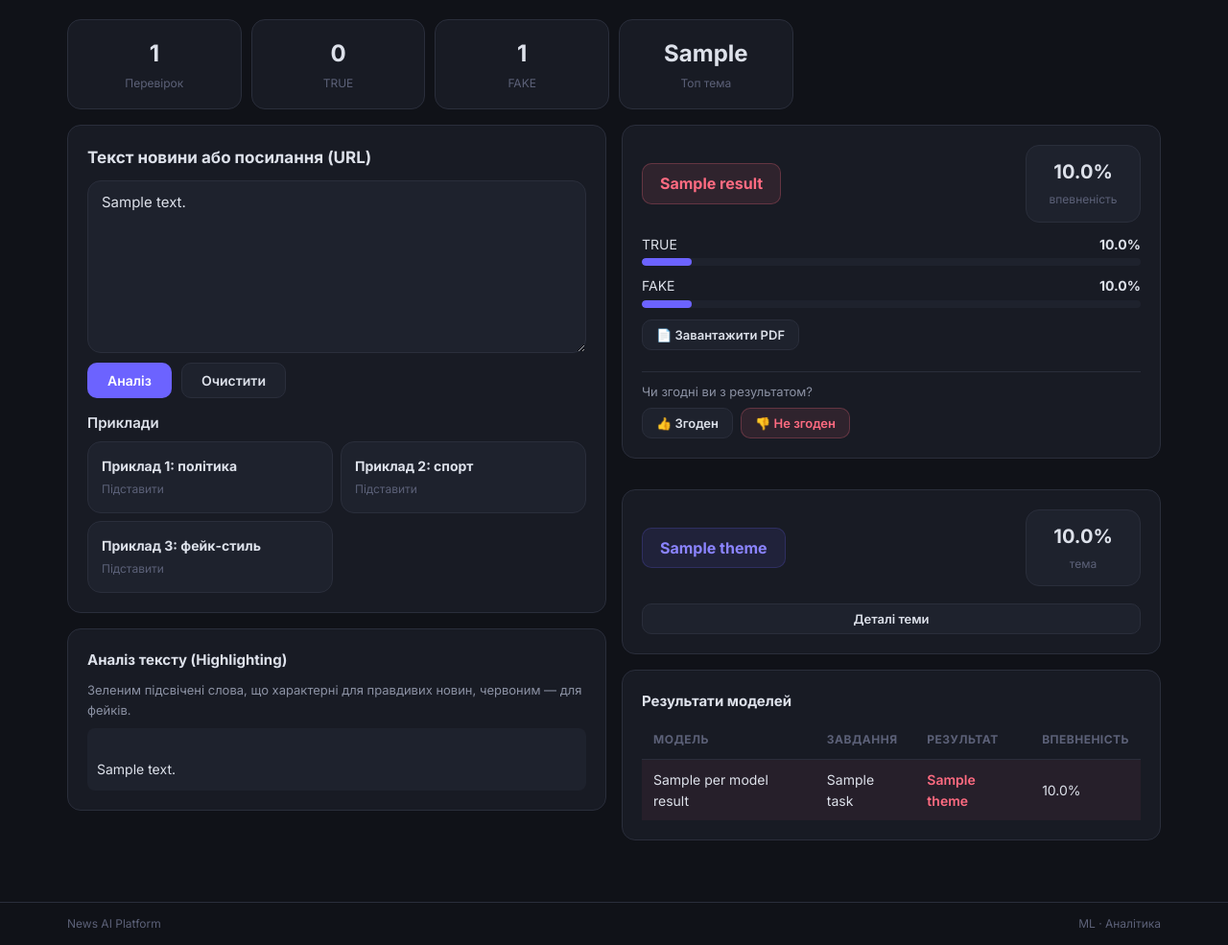
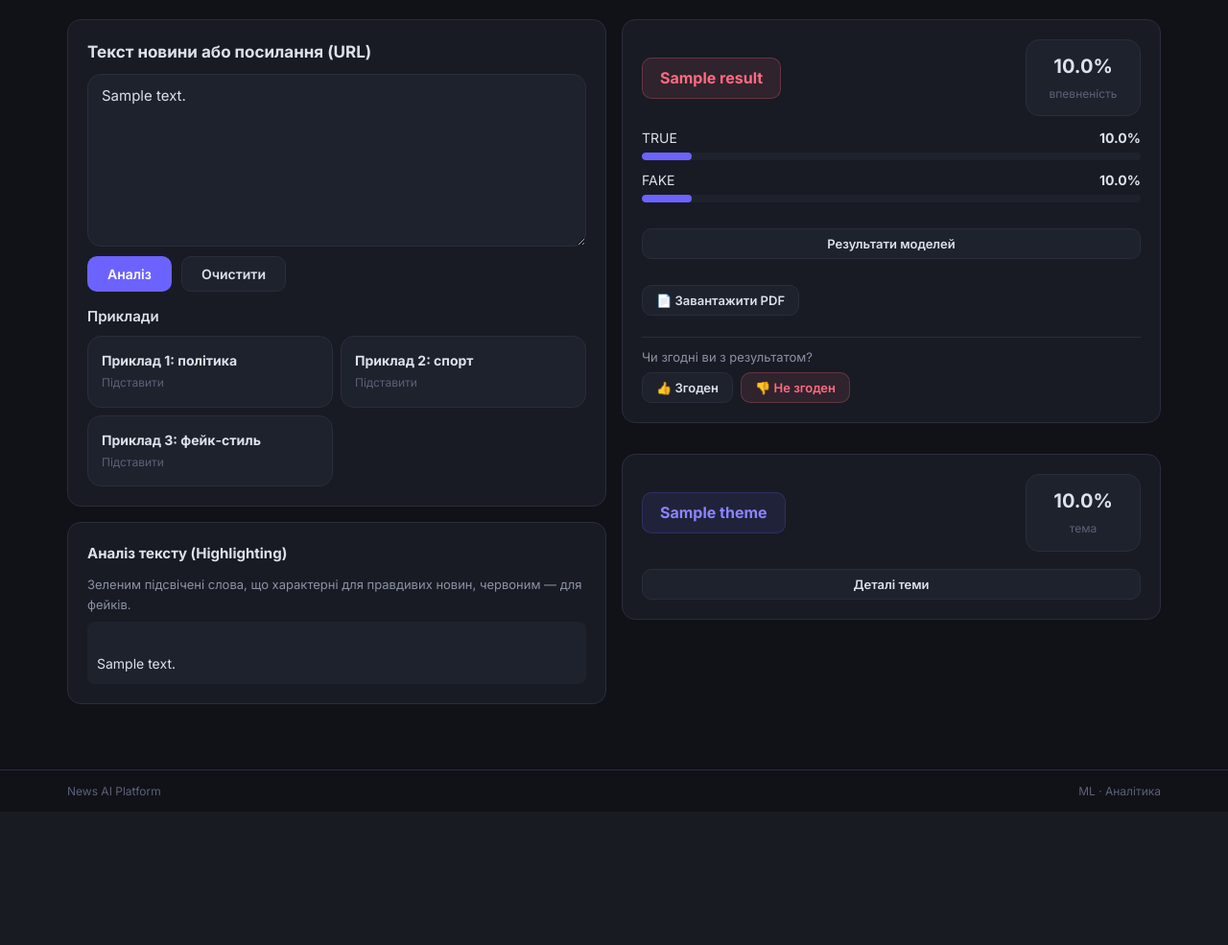
Before and after one commit to yatsenq/Course-Work, a Flask app: template Deployment/flask_app/templates/dashboard.html in a window 1280 px wide. Shown: the part 57-1042 px from the top of the page at 96% size. After the commit the page ends 886 px from the top, so only its background shows below. Run offline with Flask 3, Linux system fonts and the light colour scheme; a user stored in the database is signed in; tables that the repository leaves empty hold one stand-in row (values such as "Sample post"); the template is opened without the code that fills it: most values are stand-ins (such as "Sample title", 1, 10 or a date in 2020); some libraries are stand-ins or nearby versions.

Commit message:
feat: redesign dashboard layout and add full-text search to history

```diff
--- a/Deployment/flask_app/templates/dashboard.html
+++ b/Deployment/flask_app/templates/dashboard.html
@@ -1,15 +1,6 @@
 {% extends 'base.html' %}
 {% block title %}Аналіз · News AI{% endblock %}
 {% block content %}
-
-{% if current_user.is_authenticated %}
-<div class="stats">
-<div class="stat-i"><strong>{{ stats.total if stats else 0 }}</strong><span>Перевірок</span></div>
-<div class="stat-i"><strong>{{ stats.true_count if stats else 0 }}</strong><span>TRUE</span></div>
-<div class="stat-i"><strong>{{ stats.fake_count if stats else 0 }}</strong><span>FAKE</span></div>
-<div class="stat-i"><strong>{{ stats.top_theme if stats else '—' }}</strong><span>Топ тема</span></div>
-</div>
-{% endif %}
 
 <div class="dash-grid">
 <div class="dash-left">
@@ -32,6 +23,8 @@
 </div>
 {% endif %}
 </div>
+
+
 
 {% if result and result.fake_markers %}
 <div class="c" style="margin-bottom: 20px;">
@@ -75,7 +68,24 @@ document.addEventListener('DOMContentLoaded', () => {
 <div class="mr"><div class="mr-top"><span>TRUE</span><strong>{{ '%.1f'|format(result.prob_true * 100) }}%</strong></div><div class="meter"><span style="width:{{ result.prob_true * 100 }}%"></span></div></div>
 <div class="mr"><div class="mr-top"><span>FAKE</span><strong>{{ '%.1f'|format(result.prob_fake * 100) }}%</strong></div><div class="meter"><span style="width:{{ result.prob_fake * 100 }}%"></span></div></div>
 </div>
-<form method="post" action="{{ url_for('download_report') }}">
+
+{% if result.per_model_results %}
+<button type="button" class="btn btn-s btn-sm detail-toggle" id="dt-model" style="margin-top: 15px;">Результати моделей</button>
+<div class="detail-box hidden" id="dp-model" style="margin-top: 10px;">
+<div class="tw"><table>
+<thead><tr><th style="text-align:left">Модель</th><th style="text-align:left">Завдання</th><th style="text-align:left">Результат</th><th style="text-align:right">Впевненість</th></tr></thead>
+<tbody>
+{% for m in result.per_model_results %}
+<tr class="row-{{ 't' if (m.task == 'fake' and m.fake_label == 'TRUE') else 'f' }}">
+<td style="text-align:left">{{ m.name }}</td><td style="text-align:left">{{ m.task }}</td>
+<td style="text-align:left">{% if m.task == 'fake' %}<strong>{{ m.fake_label }}</strong>{% else %}{{ m.theme }}{% endif %}</td>
+<td style="text-align:right">{% if m.task == 'fake' %}{{ '%.1f'|format(m.fake_confidence * 100) }}%{% else %}{{ '%.1f'|format(m.theme_confidence * 100) }}%{% endif %}</td>
+</tr>{% endfor %}
+</tbody></table></div>
+</div>
+{% endif %}
+
+<form method="post" action="{{ url_for('download_report') }}" style="margin-top: 15px;">
 <input type="hidden" name="analysis_json" value="{{ result | tojson | forceescape }}">
 <button type="submit" class="btn btn-s btn-sm">📄 Завантажити PDF</button>
 </form>
@@ -121,22 +131,6 @@ document.getElementById('feedback-form')?.addEventListener('submit', function(e)
 </div>
 </div>
 
-{% if result.per_model_results %}
-<div class="c anim-in">
-<h3 style="font-size:15px;margin-bottom:10px">Результати моделей</h3>
-<div class="tw"><table>
-<thead><tr><th>Модель</th><th>Завдання</th><th>Результат</th><th>Впевненість</th></tr></thead>
-<tbody>
-{% for m in result.per_model_results %}
-<tr class="row-{{ 't' if (m.task == 'fake' and m.fake_label == 'TRUE') else 'f' }}">
-<td>{{ m.name }}</td><td>{{ m.task }}</td>
-<td>{% if m.task == 'fake' %}{{ m.fake_label }}{% else %}{{ m.theme }}{% endif %}</td>
-<td>{% if m.task == 'fake' %}{{ '%.1f'|format(m.fake_confidence * 100) }}%{% else %}{{ '%.1f'|format(m.theme_confidence * 100) }}%{% endif %}</td>
-</tr>{% endfor %}
-</tbody></table></div>
-</div>
-{% endif %}
-
 {% else %}
 <div class="c ph"><strong>Результат з'явиться тут</strong>Введіть текст новини або вставте посилання та натисніть «Аналіз»</div>
 {% endif %}
@@ -144,16 +138,46 @@ document.getElementById('feedback-form')?.addEventListener('submit', function(e)
 </div>
 </div>
 
-<div class="ov" id="ov"><div class="sp"></div><p>Аналізуємо…</p></div>
+<style>
+@keyframes pulse {
+  0% { opacity: 1; }
+  50% { opacity: 0.5; }
+  100% { opacity: 1; }
+}
+.skel { background: var(--bg2); border-radius: 4px; animation: pulse 1.5s infinite ease-in-out; }
+</style>
 
 <script>
 document.addEventListener('DOMContentLoaded',()=>{
-const ta=document.getElementById('nt'),f=document.getElementById('af'),ov=document.getElementById('ov');
+const ta=document.getElementById('nt'),f=document.getElementById('af');
 document.getElementById('cb')?.addEventListener('click',()=>{ta.value='';ta.focus()});
 document.querySelectorAll('[data-ex]').forEach(b=>b.addEventListener('click',()=>{ta.value=b.dataset.ex;ta.focus()}));
 document.getElementById('dt')?.addEventListener('click',function(){
 const d=document.getElementById('dp');d.classList.toggle('hidden');this.textContent=d.classList.contains('hidden')?'Деталі теми':'Сховати'});
-f?.addEventListener('submit',()=>{if(ta.value.trim())ov.classList.add('on')});
+document.getElementById('dt-model')?.addEventListener('click',function(){
+const d=document.getElementById('dp-model');d.classList.toggle('hidden');this.textContent=d.classList.contains('hidden')?'Результати моделей':'Сховати результати'});
+
+f?.addEventListener('submit',()=>{
+    if(!ta.value.trim()) return;
+    const btn = document.getElementById('sb');
+    if(btn) btn.innerHTML = 'Аналізую...';
+
+    const rightPanel = document.querySelector('.dash-right');
+    if (rightPanel) {
+        rightPanel.innerHTML = `
+          <div class="c res-card" style="border: 1px solid var(--border);">
+            <div class="skel" style="height: 24px; width: 60%; margin-bottom: 20px;"></div>
+            <div class="skel" style="height: 14px; width: 100%; margin-bottom: 10px;"></div>
+            <div class="skel" style="height: 14px; width: 80%; margin-bottom: 10px;"></div>
+            <div class="skel" style="height: 40px; width: 100%; margin-top: 20px;"></div>
+          </div>
+          <div class="c res-card" style="margin-top: 20px; border: 1px solid var(--border);">
+            <div class="skel" style="height: 24px; width: 40%; margin-bottom: 20px;"></div>
+            <div class="skel" style="height: 150px; width: 100%;"></div>
+          </div>
+        `;
+    }
+});
 });
 </script>
 {% endblock %}
```
Also changed, not shown: Deployment/flask_app/templates/history.html (+7 -0 lines).
